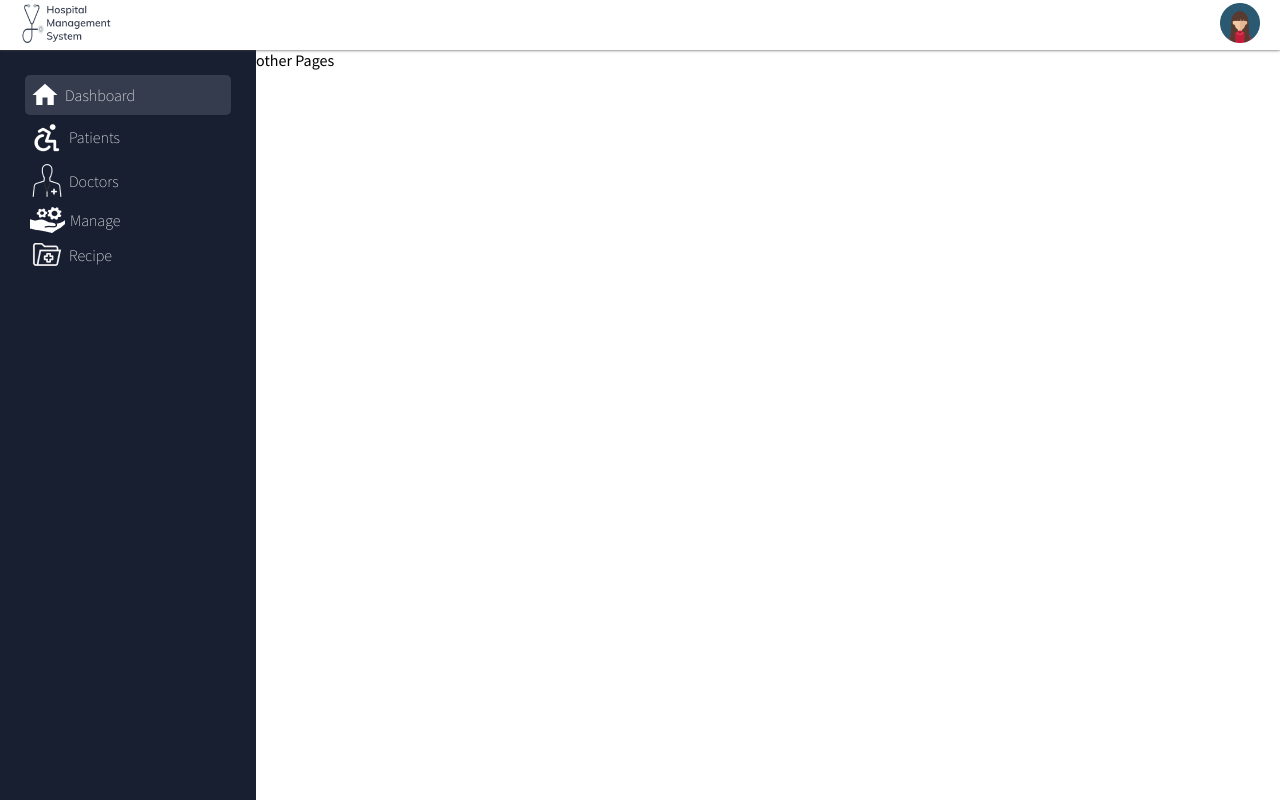
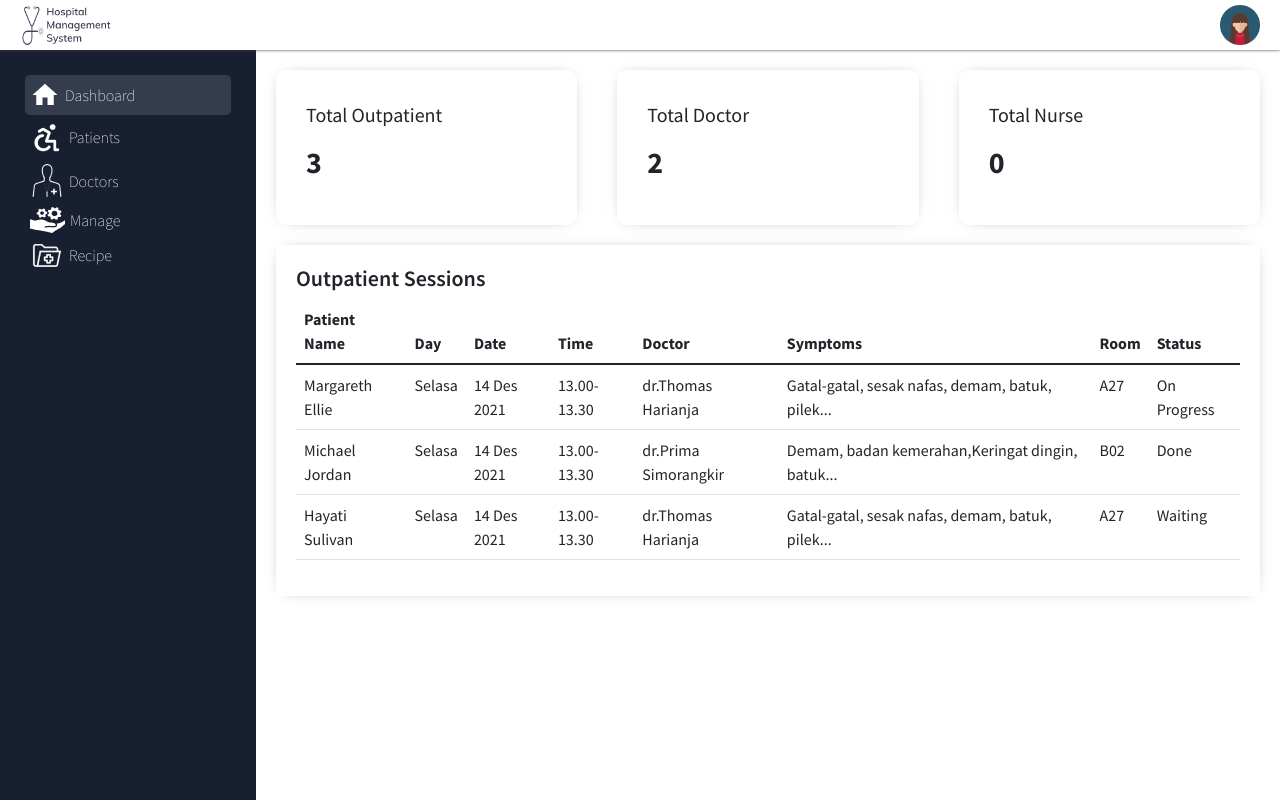
Before and after one commit to prudenca08/HMS-FE-ADMIN, a React (Create React App) app: page / in a window 1280 px wide. Built offline with nearby package versions, Linux system fonts and the light colour scheme.

Commit message:
dashboardAdmin

```diff
--- a/package.json
+++ b/package.json
@@ -8,10 +8,10 @@
     "@testing-library/jest-dom": "^5.16.1",
     "@testing-library/react": "^11.2.7",
     "@testing-library/user-event": "^12.8.3",
+    "bootstrap": "^5.1.3",
     "react": "^17.0.2",
     "react-dom": "^17.0.2",
     "react-scripts": "4.0.3",
-    "rechart": "0.0.1",
     "web-vitals": "^1.1.2"
   },
   "scripts": {
--- a/src/App.css
+++ b/src/App.css
@@ -1,6 +1,4 @@
-.container{
+.containers{
     display: flex ;
+
 }
-.others{
-    flex: 4;
-}
--- a/src/App.js
+++ b/src/App.js
@@ -1,14 +1,17 @@
 import NavbarTop from "./components/NavbarTop/NavbarTop";
 import Sidebar from "./components/Sidebar/Sidebar";
+import Dashboard from "./pages/dashboard/Dashboard";
 import "./app.css";
+import 'bootstrap/dist/css/bootstrap.min.css';
+
 
 function App() {
   return (
     <div>
       <NavbarTop />
-      <div className="container">
+      <div className="containers">
         <Sidebar />
-        <div className="others">other Pages</div>
+        <Dashboard />
       </div>
     </div>
   );
--- /dev/null
+++ b/src/components/DashInfo/DashInfo.jsx
@@ -0,0 +1,27 @@
+import React from "react";
+import "./dashInfo.css";
+
+export default function DashInfo() {
+  return (
+    <div className="dashInfo">
+      <div className="dashItem outpatient">
+        <span className="dashTitle">Total Outpatient</span>
+        <div className="dashCount">
+          <span className="count">3</span>
+        </div>
+      </div>
+      <div className="dashItem doctor">
+        <span className="dashTitle">Total Doctor</span>
+        <div className="dashCount">
+          <span className="count">2</span>
+        </div>
+      </div>
+      <div className="dashItem nurse">
+        <span className="dashTitle">Total Nurse</span>
+        <div className="dashCount">
+          <span className="count">0</span>
+        </div>
+      </div>
+    </div>
+  );
+}
--- /dev/null
+++ b/src/components/DashInfo/dashInfo.css
@@ -0,0 +1,28 @@
+.dashInfo {
+  width: 100%;
+  display: flex;
+  justify-content: space-between;
+  margin-top : 20px;
+}
+.dashItem {
+  flex: 1;
+  margin: 0px 20px;
+  padding: 30px;
+  border-radius: 10px;
+  cursor: pointer;
+  -webkit-box-shadow: 0px 0px 15px -10px rgba(0, 0, 0, 0.75);
+  box-shadow: 0px 0px 15px -10px rgba(0, 0, 0, 0.75);
+}
+
+.dashTitle{
+    font-size: 20px;
+}
+.dashCount{
+    margin: 10px 0px;
+    display: flex;
+    align-items: center;
+}
+.count{
+    font-size:30px ;
+    font-weight: bold;
+}
--- /dev/null
+++ b/src/components/Widget/Widget.jsx
@@ -0,0 +1,56 @@
+import React from "react";
+import "./widget.css";
+
+export default function Widget() {
+  return (
+    <div className="widget">
+      <h3 className="widgetTitle">Outpatient Sessions</h3>
+      <table className="table">
+        <thead>
+          <tr>
+            <th scope="col">Patient Name</th>
+            <th scope="col">Day</th>
+            <th scope="col">Date</th>
+            <th scope="col">Time</th>
+            <th scope="col">Doctor</th>
+            <th scope="col">Symptoms</th>
+            <th scope="col">Room</th>
+            <th scope="col">Status</th>
+          </tr>
+        </thead>
+        <tbody>
+          <tr>
+            <td>Margareth Ellie</td>
+            <td>Selasa</td>
+            <td> 14 Des 2021</td>
+            <td> 13.00-13.30</td>
+            <td>dr.Thomas Harianja</td>
+            <td> Gatal-gatal, sesak nafas, demam, batuk, pilek...</td>
+            <td>A27</td>
+            <td>On Progress</td>
+          </tr>
+          <tr>
+            <td>Michael Jordan</td>
+            <td>Selasa</td>
+            <td> 14 Des 2021</td>
+            <td> 13.00-13.30</td>
+            <td>dr.Prima Simorangkir</td>
+            <td> Demam, badan kemerahan,Keringat dingin, batuk...</td>
+            <td>B02</td>
+            <td>Done</td>
+          </tr>
+          <tr>
+            <td>Hayati Sulivan</td>
+            <td>Selasa</td>
+            <td> 14 Des 2021</td>
+            <td> 13.00-13.30</td>
+            <td>dr.Thomas Harianja</td>
+            <td> Gatal-gatal, sesak nafas, demam, batuk, pilek...</td>
+            <td>A27</td>
+            <td>Waiting</td>
+          </tr>
+        </tbody>
+      </table>
+    </div>
+  );
+}
--- /dev/null
+++ b/src/components/Widget/widget.css
@@ -0,0 +1,12 @@
+.widget{
+    flex : 3;
+    -webkit-box-shadow: 0px 0px 15px -10px rgba(0, 0, 0, 0.75);
+    box-shadow: 0px 0px 15px -10px rgba(0, 0, 0, 0.75);
+    padding: 20px;
+    margin: 20px;
+}
+
+.widgetTitle{
+    font-size: 22px;
+    font-weight: 600;
+}
--- a/src/pages/dashboard/dashboard.css
+++ b/src/pages/dashboard/dashboard.css
@@ -0,0 +1,3 @@
+.dashboard{
+    flex: 4;
+}
--- a/src/pages/dashboard/dashboard.jsx
+++ b/src/pages/dashboard/dashboard.jsx
@@ -0,0 +1,15 @@
+import React from 'react'
+import DashInfo from '../../components/DashInfo/DashInfo'
+import Widget from '../../components/Widget/Widget'
+import "./dashboard.css"
+
+export default function Dashboard() {
+    return (
+        <div className='dashboard'>
+            <DashInfo />
+            <div className="dashWidget">
+                <Widget />
+            </div>
+        </div>
+    )
+}
```
Also changed, not shown: src/components/FormLogin/index.jsx (deleted, +0 -15 lines), src/components/FormLogin/index.css (deleted), 1 other file (tests, documents, lock files or other folders).
